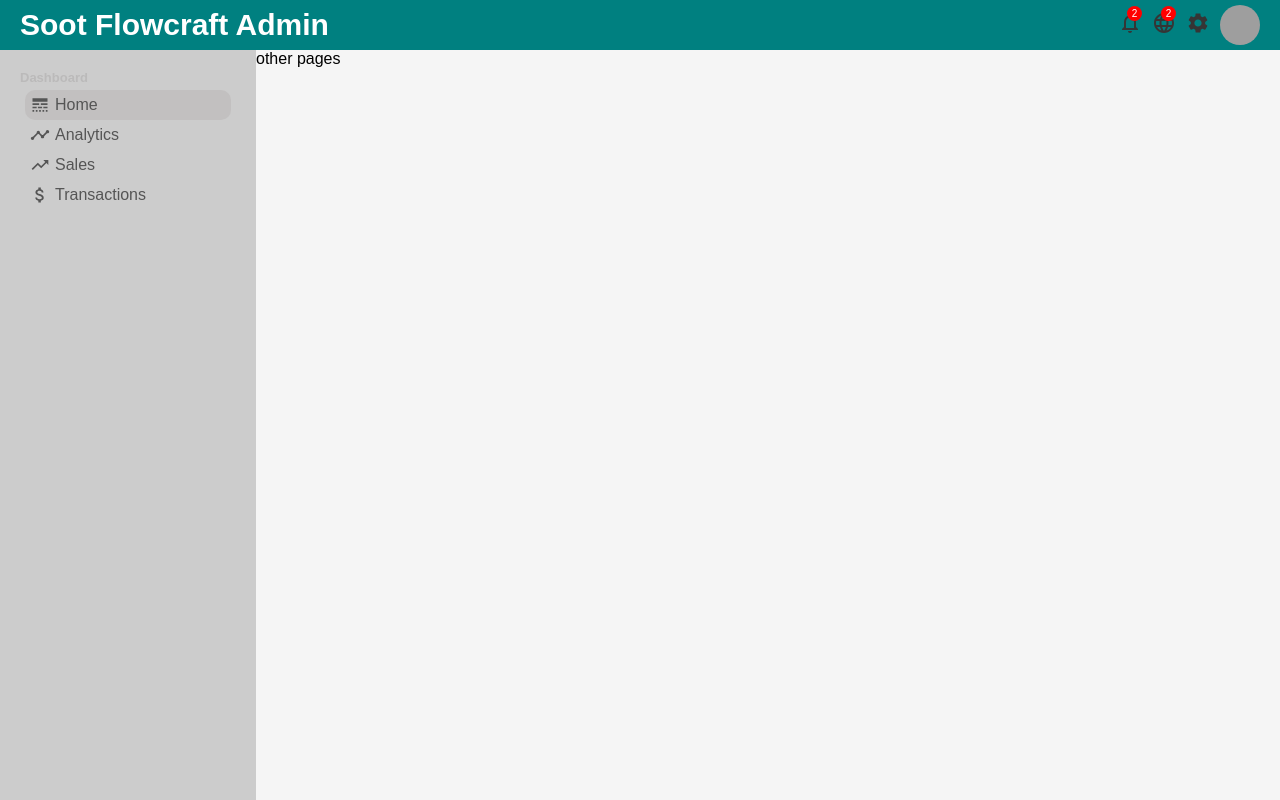
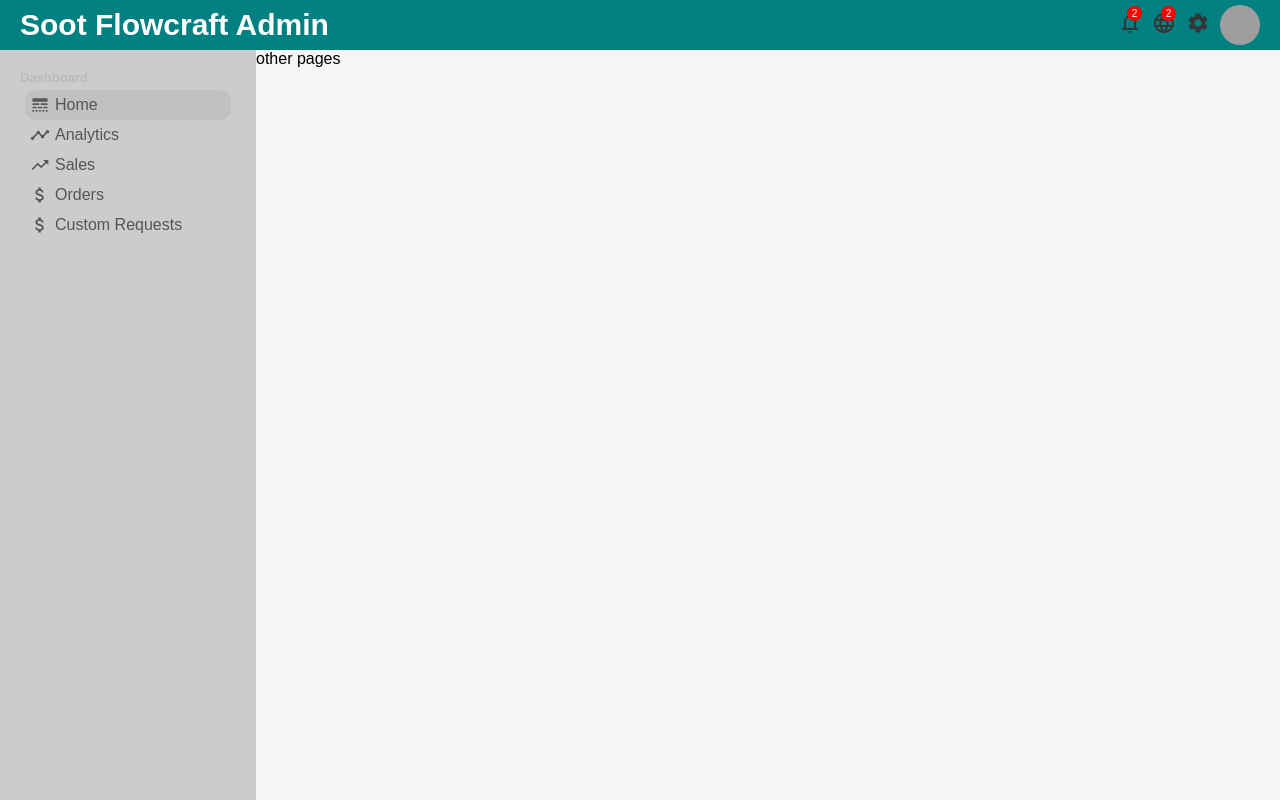
Before and after one commit to alawmoradi665/soot_flowboards-app, a React (Create React App) app in the folder admin/: page / in a window 1280 px wide. Built offline with nearby package versions, Linux system fonts and the light colour scheme; grey boxes are pictures that could not be loaded; a web font is replaced by a local one.

Commit message:
added further styling

```diff
--- a/admin/src/app.css
+++ b/admin/src/app.css
@@ -5,4 +5,6 @@
 .others{
     flex: 4;
     background-color: whitesmoke;
+    text-decoration: none;
+    color: inherit;
 }
--- a/admin/src/components/sidebar/Sidebar.jsx
+++ b/admin/src/components/sidebar/Sidebar.jsx
@@ -22,7 +22,11 @@ export default function Sidebar() {
                         </li>
                         <li className="sidebarListItem">
                             <AttachMoney className="sidebarIcon" />
-                            Transactions
+                            Orders
+                        </li>
+                        <li className="sidebarListItem">
+                            <AttachMoney className="sidebarIcon" />
+                            Custom Requests
                         </li>
                     </ul>
                 </div>
```
Also changed, not shown: admin/src/pages/home/Home.jsx (added), admin/src/pages/home/home.css (added).
